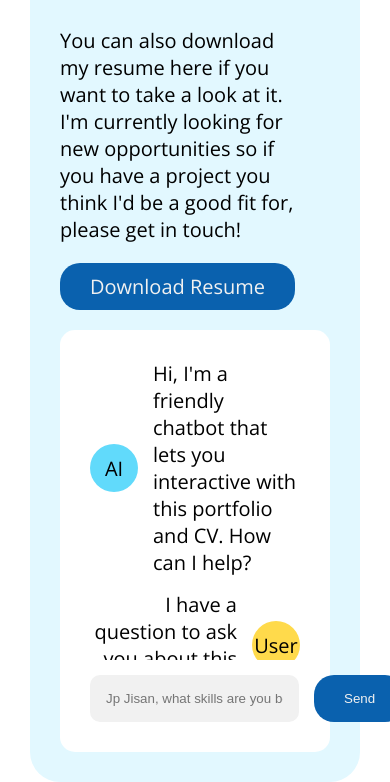
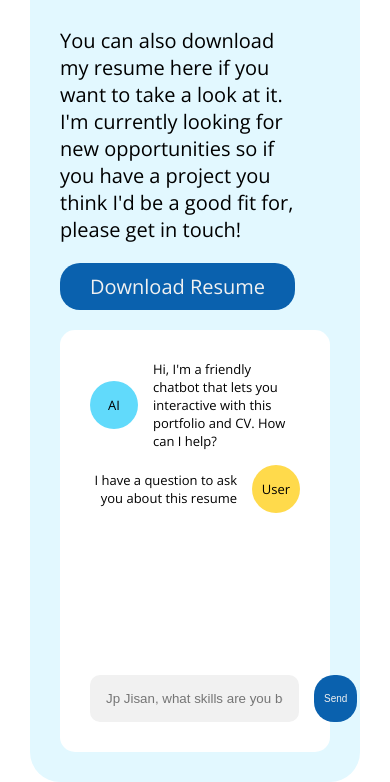
Before and after one commit to jpjisan/Portfolio, a plain HTML site: page index.html in a window 390 px wide. Shown: the part 3471-4253 px from the top of the page. Drawn offline with nearby package versions, Linux system fonts and the light colour scheme.

Commit message:
Add files via upload

```diff
--- a/index.html
+++ b/index.html
@@ -207,7 +207,7 @@
 					</div>
 					<div class="chat-message">
 						<input type="text" placeholder="Jp Jisan, what skills are you best at?">
-						<button class="button black">Send</button>
+						<button class="button black sendbtn">Send</button>
 					</div>
 				</div>
 			</div>
--- a/style.css
+++ b/style.css
@@ -141,6 +141,7 @@ h1 {
   background-color: var(--blue);
   padding: 10px 30px;
   border-radius: 20px;
+
 
   color: var(--base-100);
   transition: ease 0.4s all;
@@ -387,9 +388,9 @@ h2 {
 		.chat-info {
 			flex:3;
 			padding-right:30px;
-			.lowerbtn{
-                         @media (max-width:386px){
-                              font-size: 10px;
+      .lowerbtn{
+        @media (max-width:386px){
+          font-size: 10px;
         }
       }
 		}
@@ -413,6 +414,9 @@ h2 {
 						display:flex;
 						align-items:center;
 						gap:15px;
+            @media (max-width:468px){
+              font-size:13px ;
+            }
 
 						&:nth-child(even){
 							text-align:right;
@@ -453,6 +457,12 @@ h2 {
 					padding:15px;
 					border:1px solid transparent;
 					background-color: var(--base-100);
+          @media (max-width:380px){
+
+           width: 150px;
+            margin-top: 15px;
+                gap: 15px;
+          }
 					&:hover {
 						outline:none;
 						background-color:white;
@@ -467,6 +477,11 @@ h2 {
 				button {
 					border:none;
 					cursor:pointer;
+          @media (max-width:456px){
+            padding: 10px;
+            font-size: 10px;
+
+          }
 				}
 			}
 		}
```
